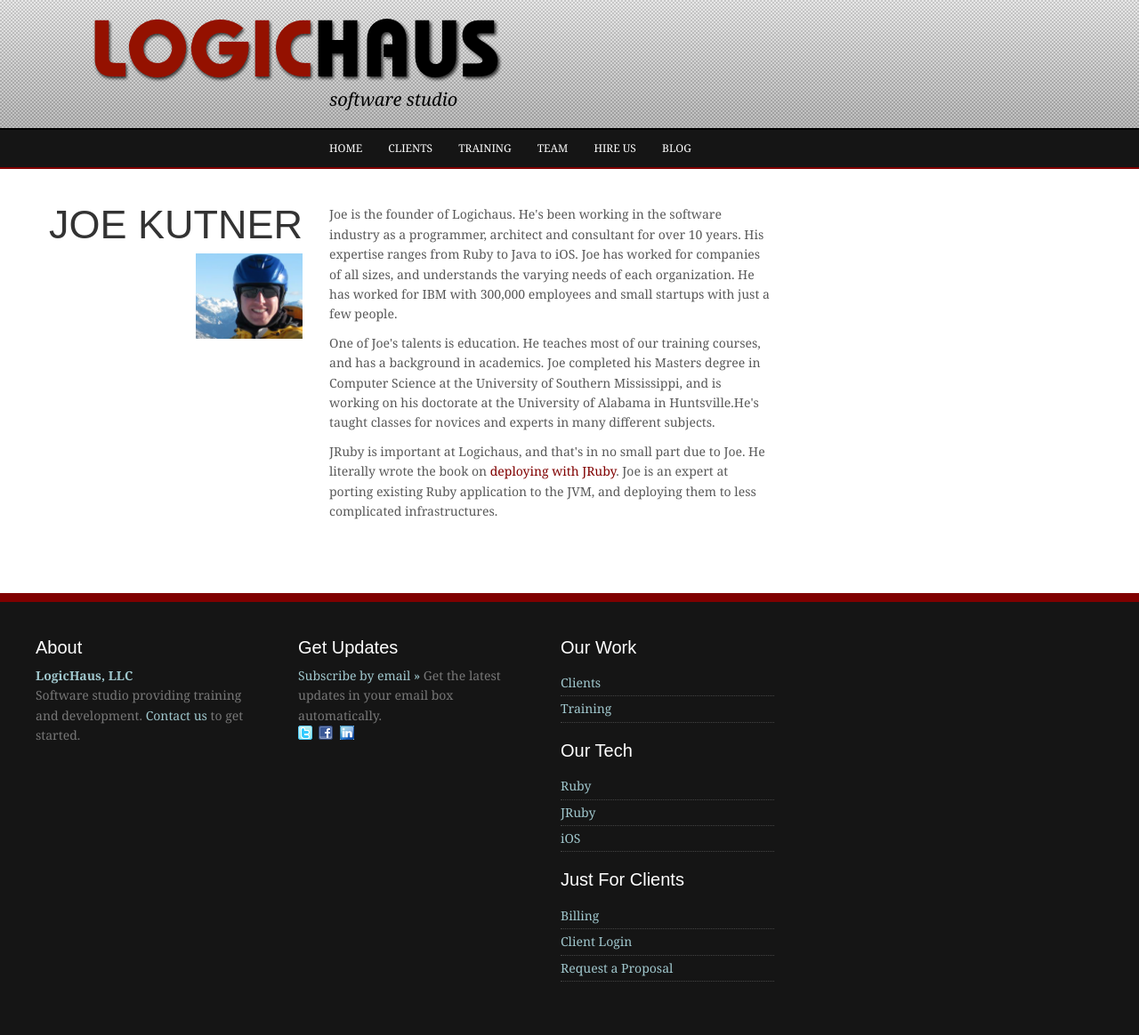
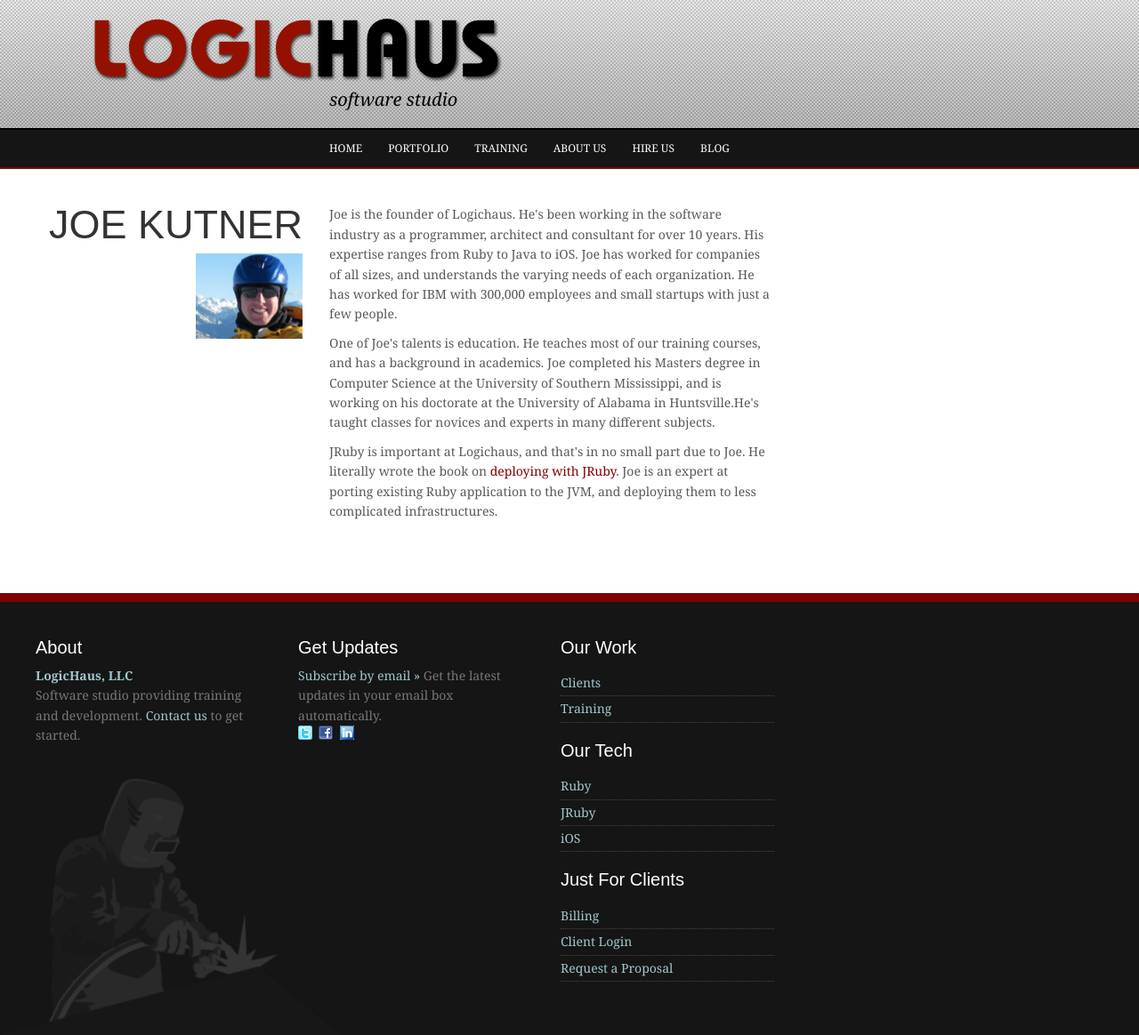
Before and after one commit to logichaus/logichaus.github.com, a Jekyll site: the page built from team.html, in a window 1280 px wide. Shown: the whole page at 89% size. Built offline with Jekyll 4.4.1, drawn with Linux system fonts in a browser that asks for light colours; some web fonts are replaced.

Commit message:
little fixes

```diff
--- a/_layouts/master.html
+++ b/_layouts/master.html
@@ -40,9 +40,9 @@
     <div id="pages">
       <ul>
         <li><a href="/" title="Home" class="current">Home</a></li>
-        <li><a href="/clients.html" title="Clients">Clients</a></li>
+        <li><a href="/clients.html" title="Portfolio">Portfolio</a></li>
         <li><a href="/training.html" title="Training">Training</a></li>
-        <li><a href="/team.html" title="Team">Team</a></li>
+        <li><a href="/team.html" title="About Us">About Us</a></li>
         <li><a href="/contact.html" title="Hire Us">Hire Us</a></li>
         <li><a href="/blog.html" title="Blog">Blog</a></li>
       </ul>
@@ -52,7 +52,9 @@
   <div id="container" class="container">
     {{ content}}
   </div>
-  <div id="footer-container">
+  <div id="footer-container"
+    style="background-image:url('/images/arc-bw.png') ; background-repeat:no-repeat; background-size: 30%; background-position: left bottom"
+  >
   <!-- style="margin-bottom: 0; background-image:url('/extra/buildings.png') ; background-repeat:no-repeat; background-size: 40%; background-position: left bottom" -->
     <div id="footer">
       <ul class="three-column clearfix">
--- a/team.html
+++ b/team.html
@@ -1,6 +1,6 @@
 ---
 layout: master
-title: Team
+title: About Us
 ---
 
 
```
Also changed, not shown: images/arc.png (added), images/jkdepj.jpg (added).
